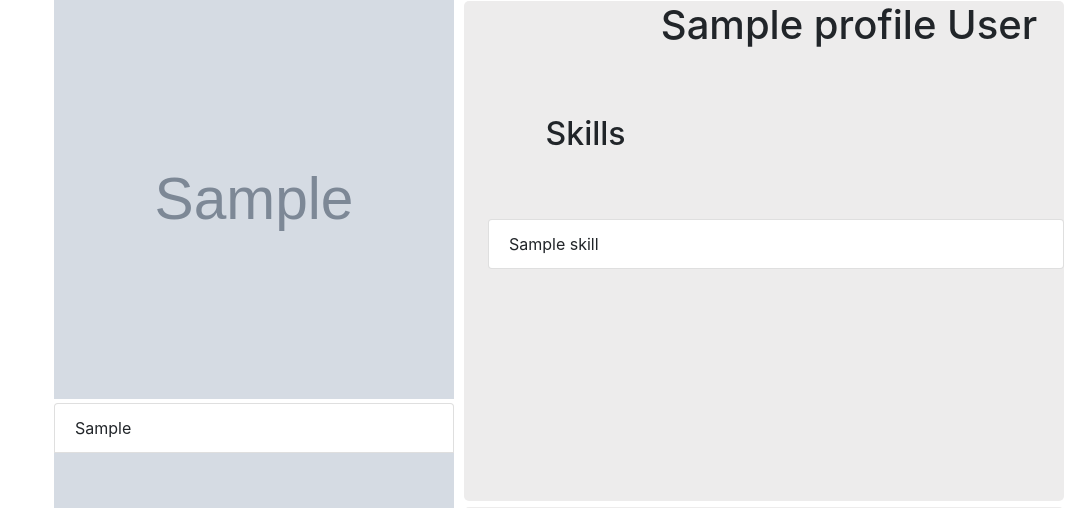
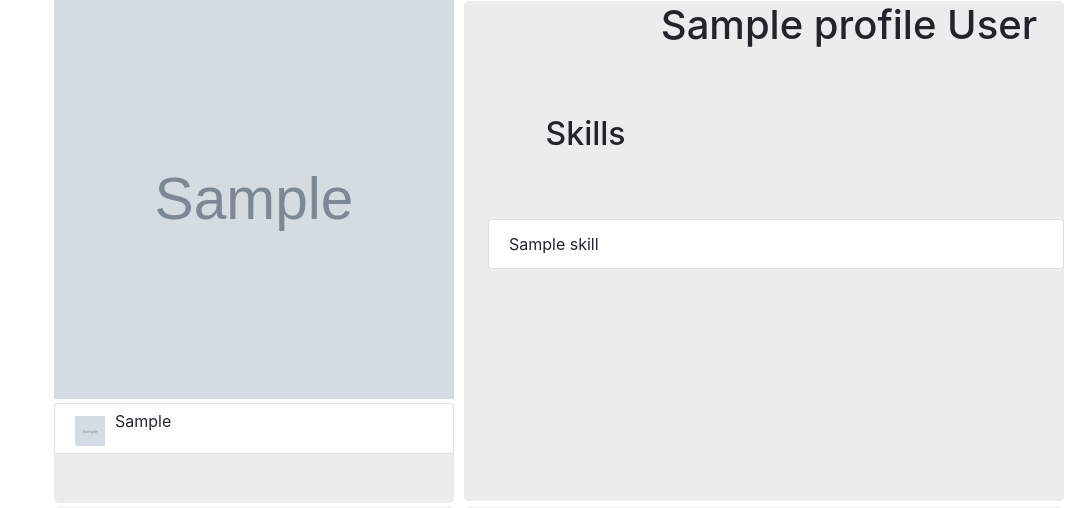
Before and after one commit to 5l1v3r1/HackMoscow, a Django app: page /lk/ in a window 1280 px wide. Shown: the part 110-618 px from the top of the page, without its empty margins (207-1280 px from the left). Run offline with Django 3.2, Linux system fonts and the light colour scheme; the first user in the database is signed in; tables that the repository leaves empty hold one stand-in row (Sample ...); some libraries are stand-ins or nearby versions.

Commit message:
Add files via upload

```diff
--- a/MoscowHack/server/templates/profile.html
+++ b/MoscowHack/server/templates/profile.html
@@ -44,10 +44,9 @@
                     </div>
 
                     <div class="achievement ds-broad">
-                        <ul class="list-group">
+                        <ul class="list-group list-group-horizontal">
                             {% for achiev in achieves %}
-                                <li class="list-group-item">{{ achiev.info }}</li>
-                                    <img src="{{ achiev.image }}" style="height: 400px; width: 400px;" alt="">
+                                <li class="list-group-item"><div style="width: 80px; height: 20px; margin-bottom: 5px;"><img src="{{ achiev.image }}" style="height: 30px; width: 30px;" alt=""><p style="position: relative; left: 40px; bottom: 37px;">{{ achiev.info }}</p></div></li>
                             {% endfor %}
                         </ul>
                     </div>
```
Also changed, not shown: other parts of MoscowHack/server/templates/profile.html (+1 -1 lines).
